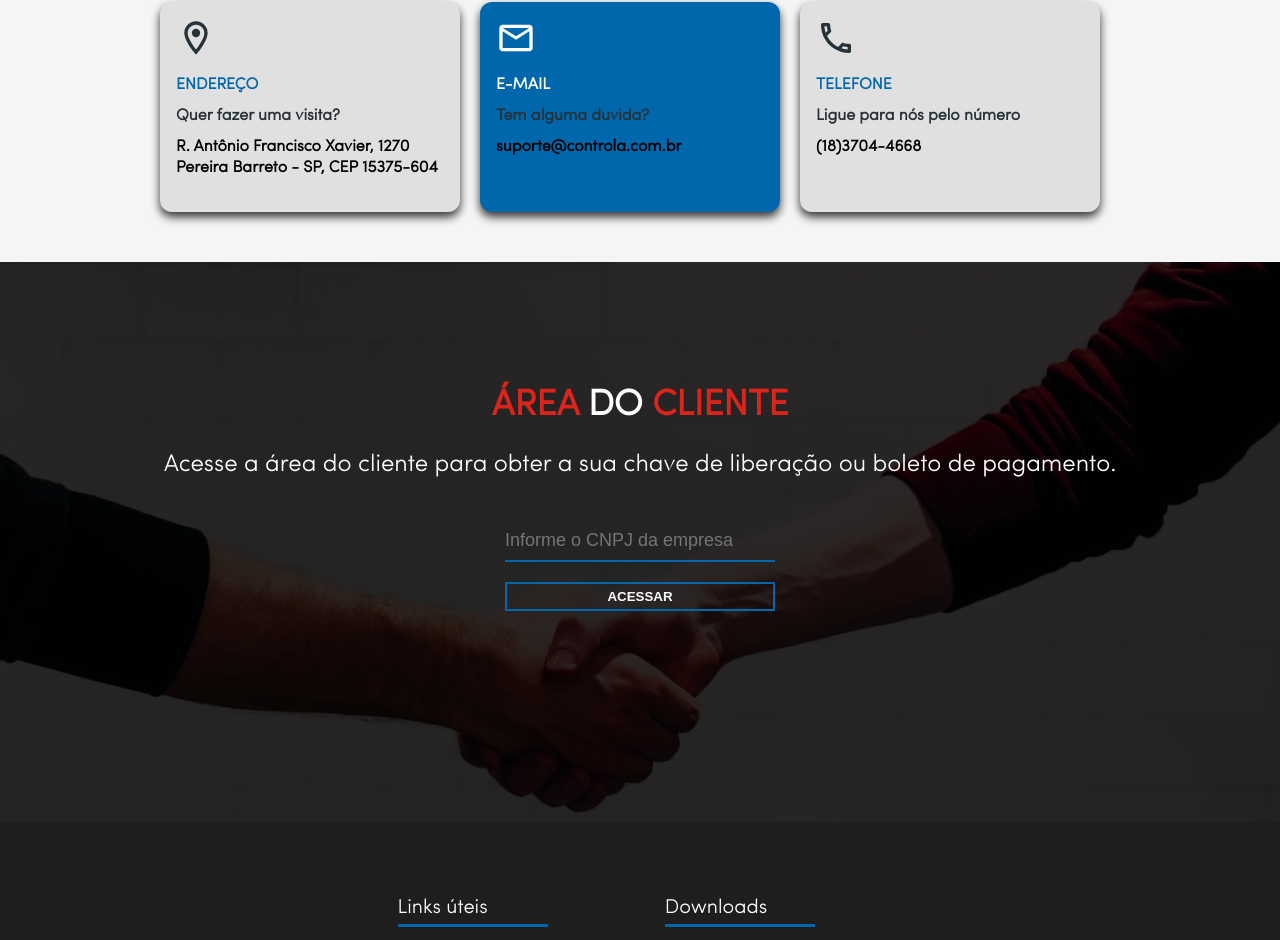
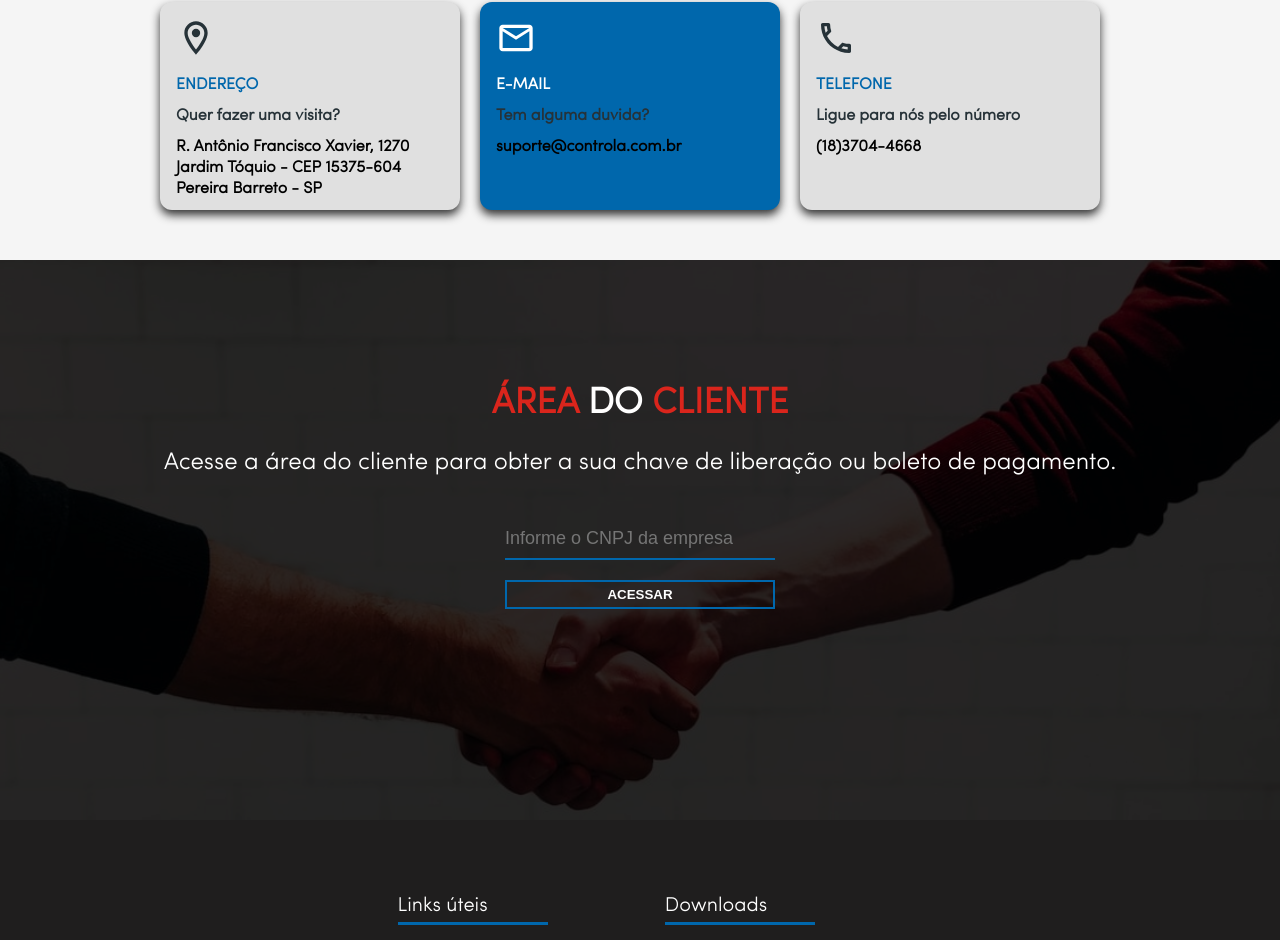
Before and after one commit to fabriciojr7/website-controla, a Next.js app: page / in a window 1280 px wide. Shown: the part 3299-4239 px from the top of the page. Built offline with nearby package versions, Linux system fonts and the light colour scheme.

Commit message:
Mudança nas informações do endereço

```diff
--- a/src/components/Contact/index.js
+++ b/src/components/Contact/index.js
@@ -52,8 +52,8 @@ export default function Contact() {
                                 </SubText>
                                 <Info>
                                     <p>R. Antônio Francisco Xavier, 1270</p>
-                                    <p className='city'>Pereira Barreto - SP, CEP 15375-604</p>
-
+                                    <p>Jardim Tóquio - CEP 15375-604</p>
+                                    <p>Pereira Barreto - SP</p>
                                 </Info>
                             </a>
 
--- a/src/components/Contact/styles.js
+++ b/src/components/Contact/styles.js
@@ -53,7 +53,7 @@ export const Items = styled.div`
 
 export const Item = styled.div`
     width: 300px;
-    height:210px;
+    height:208px;
     margin-top: 25px;
     padding: 16px;
     background: #e0e0e0;
```
